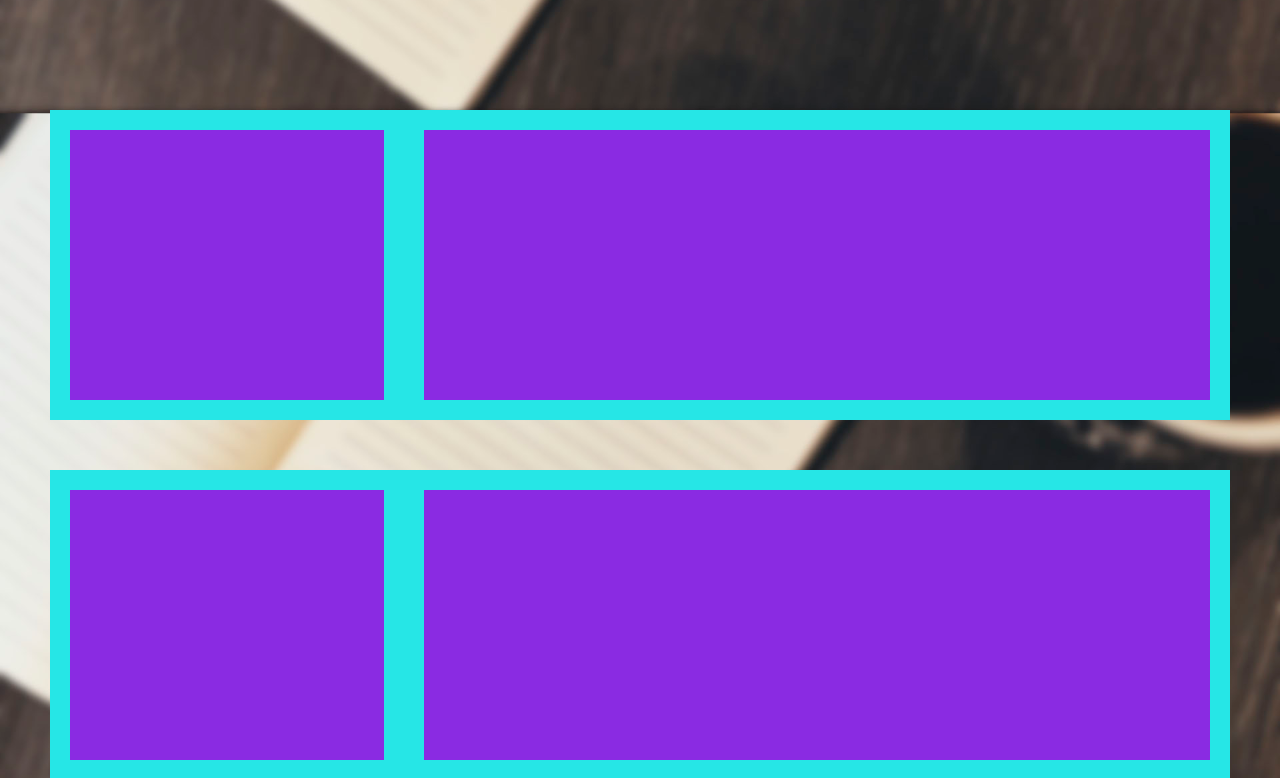
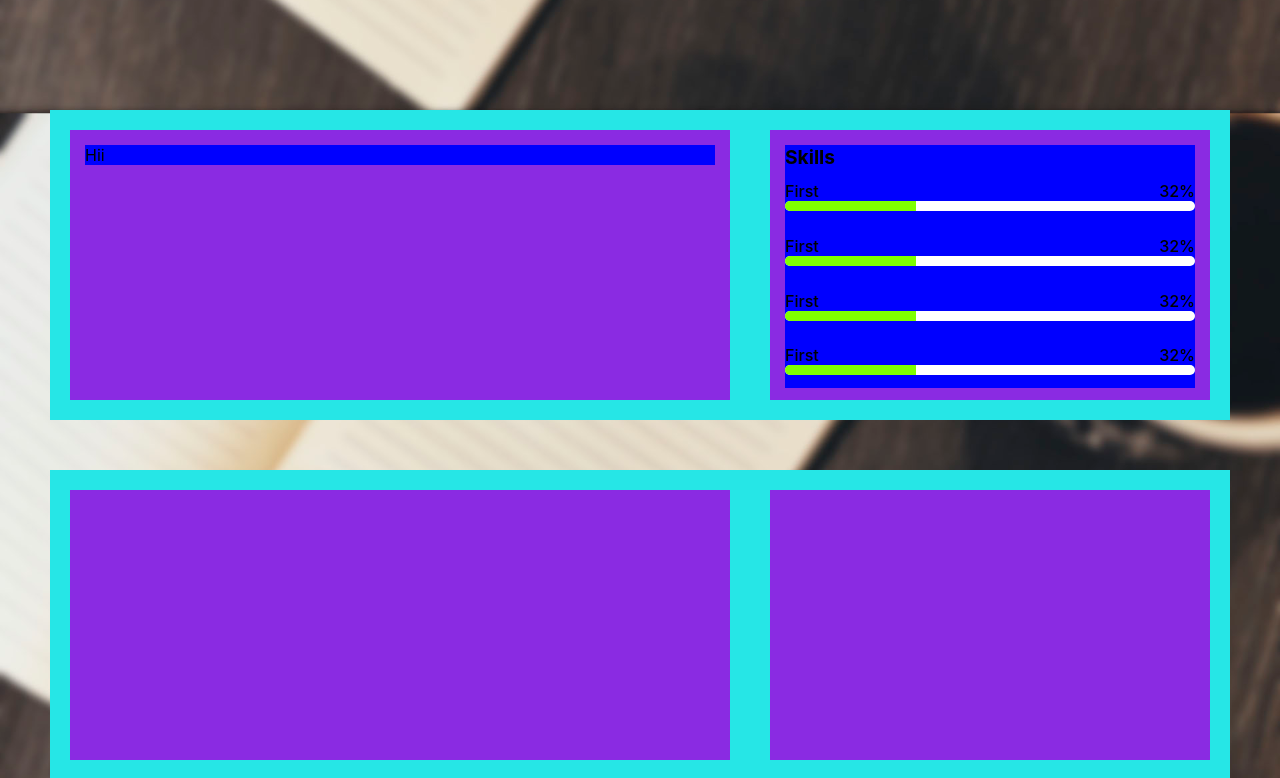
Before and after one commit to coder-abhi/coder-abhi-profile, a React (Create React App) app: page / in a window 1280 px wide. Shown: the part 740-1518 px from the top of the page. Built offline with nearby package versions, Linux system fonts and the light colour scheme.

Commit message:
Progress bar is added.

```diff
--- a/src/Center.css
+++ b/src/Center.css
@@ -1,3 +1,6 @@
+*{
+    box-sizing: border-box;
+}
 .center{
     /* background-color: aqua; */
     /* height: 155px; */
@@ -20,9 +23,51 @@
     width: 100%;
     margin: 20px;
     /* height: 270px; */
+    overflow: hidden;
+    font-size: 20%;
+}
+.center-slots-sub-inner{
+    margin: 15px;
+    background-color: blue;
+    /* justify-content: space-evenly; */
+}
+.slot-heading{
+    font-weight: 700;
+    font-size: larger;
 }
 .sub-slot-1{
+    width: 60%;
+}
+.sub-slot-2{
     width: 40%;
+}
+.skill-label{
+    font-weight: 500;
+    display: flex;
+    justify-content: space-between;
+    margin-top: 12px;
 }
 /* .center-slots::after{
 } */
+progress {
+    /* border: none; */
+    border: 31px;
+    width: 100%;
+    height: 10px;
+    margin: 0 0 12px 0;
+    border-radius: 5px;
+    /* background: crimson; */
+  }
+
+  progress::-moz-progress-bar {
+    background: lightcolor;
+  }
+
+  progress::-webkit-progress-value {
+    /* background: red; */
+    background-color: chartreuse;
+  }
+
+  progress::-webkit-progress-bar {
+    background: white;
+  }
--- a/src/Center.js
+++ b/src/Center.js
@@ -4,9 +4,39 @@ function Center() {
     return (
         <div className="center">
             <div className="center-slots">
-                <div className="center-slots-sub sub-slot-1"></div>
-                <div className="center-slots-sub sub-slot-2"></div>
+
+                <div className="center-slots-sub sub-slot-1">
+                    <div className='center-slots-sub-inner'>Hii</div>
+                </div>
+
+                <div className="center-slots-sub sub-slot-2">
+                    <div className='center-slots-sub-inner'>
+                        <div className='slot-heading'>Skills</div>
+                        <div className='skill-label'>
+                            <div className='slot-sub-head'>First</div>
+                            <div>32%</div>
+                        </div>
+                        <progress id="file" value="32" max="100" className='progress-bar' />
+                        <div className='skill-label'>
+                            <div className='slot-sub-head'>First</div>
+                            <div>32%</div>
+                        </div>
+                        <progress id="file" value="32" max="100" className='progress-bar' />
+                        <div className='skill-label'>
+                            <div className='slot-sub-head'>First</div>
+                            <div>32%</div>
+                        </div>
+                        <progress id="file" value="32" max="100" className='progress-bar' />
+                        <div className='skill-label'>
+                            <div className='slot-sub-head'>First</div>
+                            <div>32%</div>
+                        </div>
+                        <progress id="file" value="32" max="100" className='progress-bar' />
+                    </div>
+                </div>
+
             </div>
+
             <div className="center-slots">
                 <div className="center-slots-sub sub-slot-1"></div>
                 <div className="center-slots-sub sub-slot-2"></div>
```
